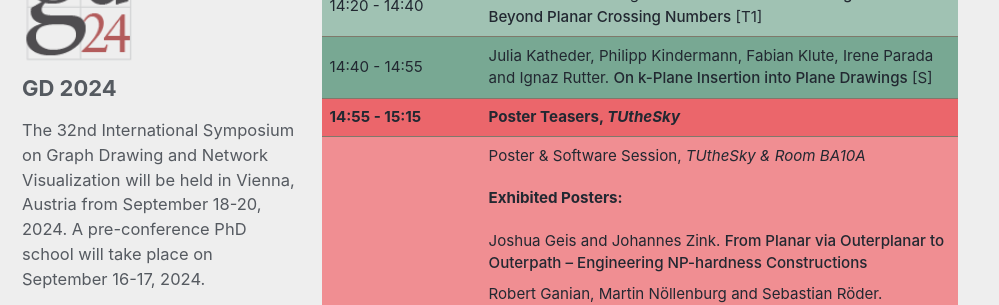
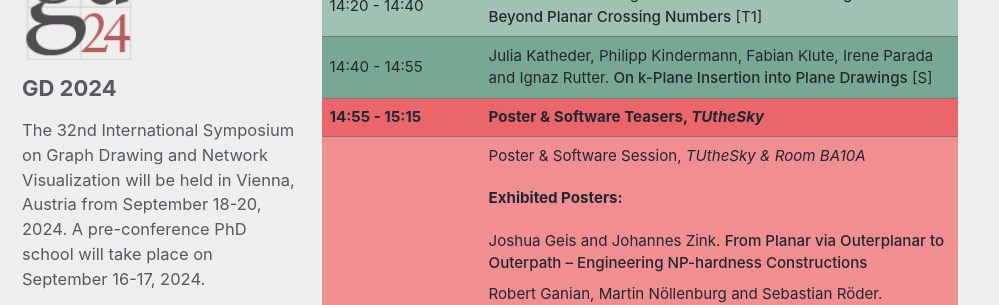
Before and after one commit to graphdrawing/gd2024, a Jekyll site: the page built from pages/program.md, in a window 1280 px wide and 900 px high, scrolled down 3210 px. Shown: the part 153-458 px from the top of the window, without its empty margins (0-999 px from the left). Built offline with Jekyll 4.4.1, drawn with Linux system fonts in a browser that asks for light colours; cached includes are drawn as plain includes; formulas are drawn with MathJax 3.

Commit message:
add software teasers to program

```diff
--- a/pages/program.md
+++ b/pages/program.md
@@ -229,7 +229,7 @@ Jump to <a href="#monday">Monday</a>, <a href="#tuesday">Tuesday</a>, <a href="#
     <tr class="session"><td>14:00 - 14:20</td><td><span class="authors"><span>Thomas Depian, Simon Dominik Fink, Robert Ganian and Martin Nöllenburg</span>. </span><span class="title">The Parameterized Complexity of Extending Stack Layouts</span> <span class="track">[T1]</span></td></tr>
     <tr class="session light"><td>14:20 - 14:40</td><td><span class="authors"><span>Miriam Münch and Ignaz Rutter</span>. </span><span class="title">Parameterized Algorithms for Beyond Planar Crossing Numbers</span> <span class="track">[T1]</span></td></tr>
     <tr class="session"><td>14:40 - 14:55</td><td><span class="authors"><span>Julia Katheder, Philipp Kindermann, Fabian Klute, Irene Parada and Ignaz Rutter</span>. </span><span class="title">On k-Plane Insertion into Plane Drawings</span> <span class="track">[S]</span></td></tr>
-    <tr class="poster header"><td><strong>14:55 - 15:15</strong></td><td><strong>Poster Teasers, <span class="room-info">TUtheSky</span></strong></td></tr>
+    <tr class="poster header"><td><strong>14:55 - 15:15</strong></td><td><strong>Poster & Software Teasers, <span class="room-info">TUtheSky</span></strong></td></tr>
     <tr class="poster"><td>15:15 - 16:15</td><td>
     <p>Poster & Software Session, <span class="room-info">TUtheSky & Room BA10A</span></p>
     <p><strong>Exhibited Posters:</strong>
```
